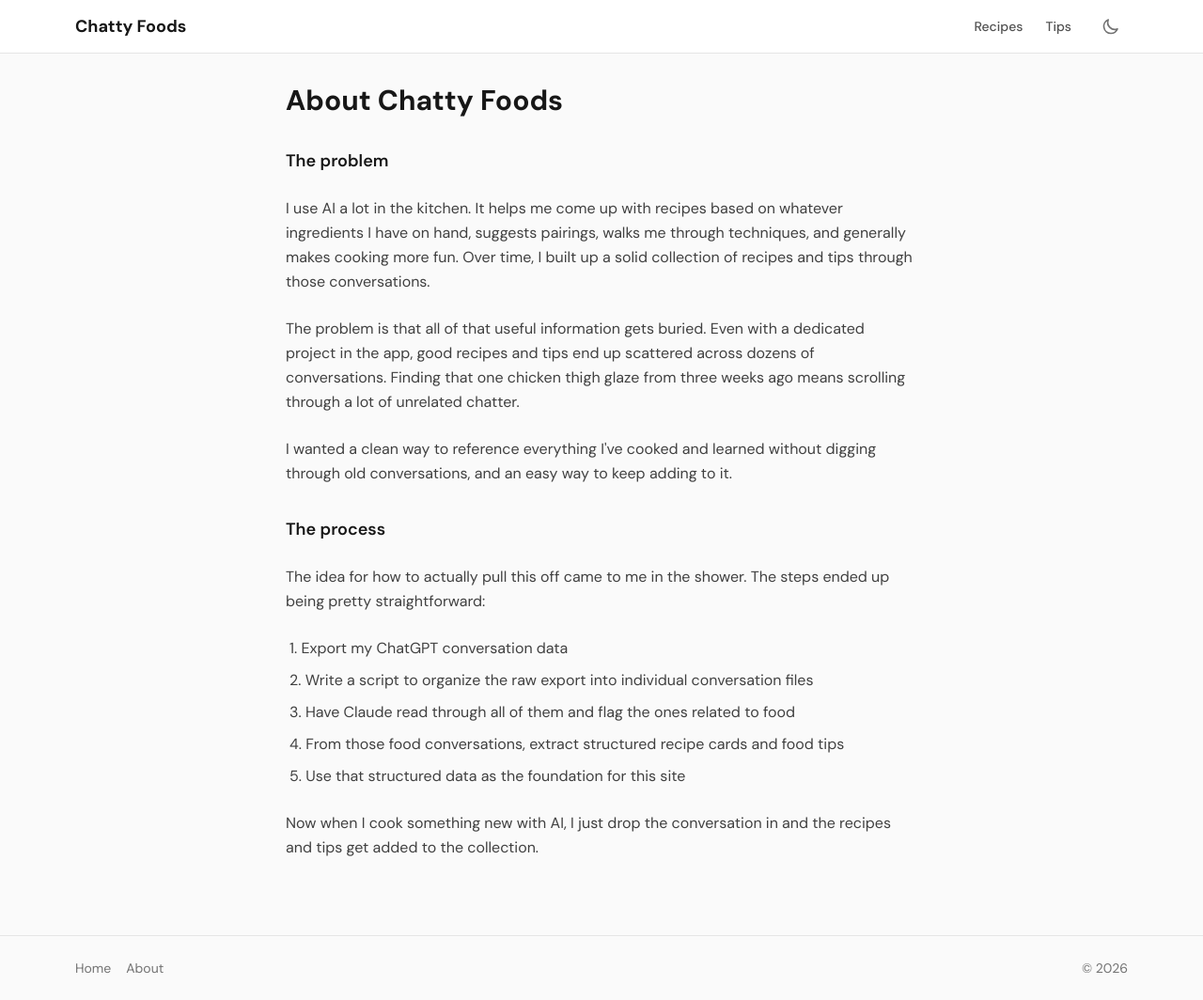
After one commit to dylanhebert/chatty-foods, a Flask app: page /about in a window 1280 px wide. The commit adds this page. Shown: the whole page at 94% size. Run offline with Flask 3, Linux system fonts and the light colour scheme; some libraries are stand-ins or nearby versions.

Commit message:
Add footer and About page

```diff
--- a/app.py
+++ b/app.py
@@ -92,6 +92,11 @@ def search_results():
     )
 
 
+@app.route("/about")
+def about():
+    return render_template("about.html")
+
+
 @app.route("/robots.txt")
 def robots():
     return send_from_directory(app.static_folder, "robots.txt")
--- /dev/null
+++ b/templates/about.html
@@ -0,0 +1,44 @@
+{% extends "base.html" %}
+
+{% block title %}About - Chatty Foods{% endblock %}
+
+{% block content %}
+<div class="max-w-2xl mx-auto">
+    <h1 class="text-3xl font-bold mb-8">About Chatty Foods</h1>
+
+    <div class="space-y-6 text-gray-700 dark:text-gray-300 leading-relaxed">
+        <h2 class="text-lg font-semibold text-gray-900 dark:text-white">The problem</h2>
+        <p>
+            I use AI a lot in the kitchen. It helps me come up with recipes based on whatever ingredients
+            I have on hand, suggests pairings, walks me through techniques, and generally makes cooking
+            more fun. Over time, I built up a solid collection of recipes and tips through those conversations.
+        </p>
+        <p>
+            The problem is that all of that useful information gets buried. Even with a dedicated project
+            in the app, good recipes and tips end up scattered across dozens of conversations. Finding that
+            one chicken thigh glaze from three weeks ago means scrolling through a lot of unrelated chatter.
+        </p>
+        <p>
+            I wanted a clean way to reference everything I've cooked and learned without digging through
+            old conversations, and an easy way to keep adding to it.
+        </p>
+
+        <h2 class="text-lg font-semibold text-gray-900 dark:text-white pt-2">The process</h2>
+        <p>
+            The idea for how to actually pull this off came to me in the shower. The steps ended up being
+            pretty straightforward:
+        </p>
+        <ol class="list-decimal list-inside space-y-2 pl-1">
+            <li>Export my ChatGPT conversation data</li>
+            <li>Write a script to organize the raw export into individual conversation files</li>
+            <li>Have Claude read through all of them and flag the ones related to food</li>
+            <li>From those food conversations, extract structured recipe cards and food tips</li>
+            <li>Use that structured data as the foundation for this site</li>
+        </ol>
+        <p>
+            Now when I cook something new with AI, I just drop the conversation in and the recipes and
+            tips get added to the collection.
+        </p>
+    </div>
+</div>
+{% endblock %}
--- a/templates/base.html
+++ b/templates/base.html
@@ -69,5 +69,14 @@
     <main class="max-w-6xl mx-auto px-4 py-8">
         {% block content %}{% endblock %}
     </main>
+    <footer class="border-t border-gray-200 dark:border-gray-800 mt-12">
+        <div class="max-w-6xl mx-auto px-4 py-6 flex items-center justify-between text-sm text-gray-500 dark:text-gray-400">
+            <div class="flex items-center gap-4">
+                <a href="/" class="hover:text-gray-900 dark:hover:text-white transition-colors">Home</a>
+                <a href="/about" class="hover:text-gray-900 dark:hover:text-white transition-colors">About</a>
+            </div>
+            <span>&copy; 2026</span>
+        </div>
+    </footer>
 </body>
 </html>
```
